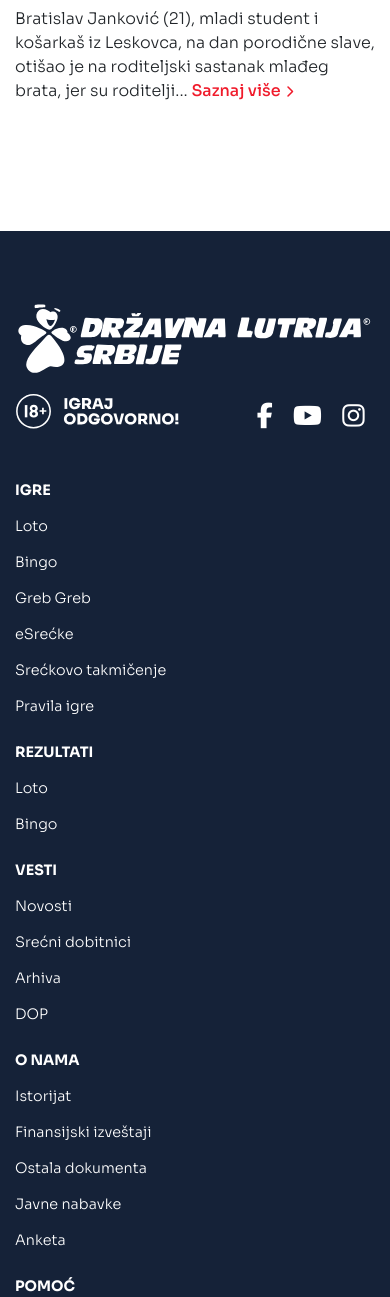
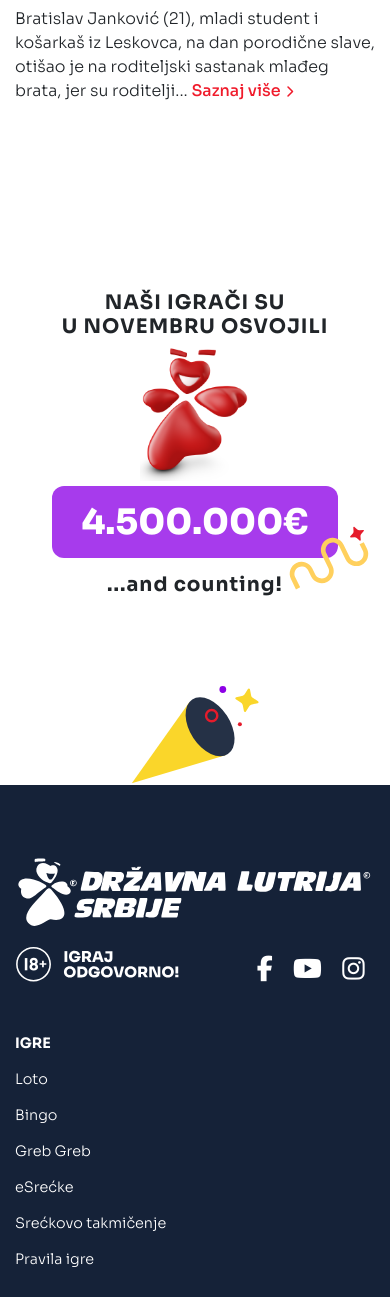
Before and after one commit to millan89/redesign, a PHP site: page /dobitnici.html in a window 390 px wide. Shown: the part 2873-4170 px from the top of the page. Run offline with PHP 8.4, Linux system fonts and the light colour scheme; some libraries are stand-ins or nearby versions; some web fonts are replaced.

Commit message:
dobitnici.html

```diff
--- a/css/style-1.css
+++ b/css/style-1.css
@@ -1518,6 +1518,49 @@
 	font-weight: 500;
 }
 
+.our-players {
+	padding-top: 60px;
+}
+
+.our-players .megafon {
+	width: 150px;
+	margin: 80px auto 0;
+	display: block;
+}
+
+.our-players h5 {
+	font-weight: 700;
+	letter-spacing: 2px;
+}
+
+.our-players__cash h1 {
+	background-color: var(--brand-purple);
+	color: #fff;
+	display: inline-block;
+	padding: 15px 45px;
+	font-weight: 900;
+	border-radius: 12px;
+	margin: 15px 0;
+	position: relative;
+	z-index: 2;
+}
+
+.our-players__cash h1::after {
+	content: url(/images/dobitnici/frcokla.svg);
+	width: 130px;
+	display: block;
+	position: absolute;
+	right: -58px;
+	top: 45px;
+}
+
+.our-players__srecko {
+	position: absolute;
+	z-index: 1;
+	width: 150px;
+	top: -36px;
+	left: 72px;
+}
 
 /* Large devices (desktops, less than 1200px) */
 @media (max-width: 1199.98px) {
@@ -1574,6 +1617,12 @@
 
 	.five-games__wrapper {
 		padding: 30px 10px 50px;
+	}
+
+	.our-players__srecko {
+		width: 140px;
+		top: -26px;
+		left: 27px;
 	}
 }
 
@@ -1650,6 +1699,22 @@
 	.pagination .line-middle {
 		width: 75%;
 	}
+
+	.our-players__srecko {
+		width: 140px;
+		top: -33px;
+		left: 64px;
+	}
+
+	.our-players__cash h1::after {
+		width: 100px;
+		right: -37px;
+		top: 54px;
+	}
+
+	.our-players .megafon {
+		width: 130px;
+	}
 }
 
 /* Small devices (landscape phones, less than 768px) */
@@ -1759,6 +1824,21 @@
 
 	.pagination .line-middle {
 		width: 45%;
+	}
+
+	.our-players__srecko {
+		width: 110px;
+		top: 0;
+		left: 50%;
+		position: relative;
+		transform: translateX(-50%);
+		margin-bottom: -10px;
+	}
+
+	.our-players__cash h1::after {
+		width: 80px;
+		right: -31px;
+		top: 40px;
 	}
 }
 
@@ -1899,6 +1979,14 @@
 	.pagination .line-middle {
 		display: none;
 	}
+
+	.our-players__cash h1 {
+		padding: 15px 30px;
+	}
+
+	.our-players h5 {
+		letter-spacing: 1px;
+	}
 }
 
 /* Extra large devices */
--- a/dobitnici.html
+++ b/dobitnici.html
@@ -475,7 +475,27 @@
     </section>
     <!-- ALL WINNERS -->
 
-
+    <!-- OUR PLAYERS -->
+    <section class="our-players">
+        <div class="container">
+            <div class="row">
+                <div class="col-lg-8 m-auto">
+                    <h5 class="text-uppercase text-center">Naši igrači su <br>u novembru osvojili</h5>
+                    <img src="images/dobitnici/srecko.png" alt="" class="our-players__srecko">
+                    <div class="our-players__cash d-flex justify-content-center">
+                        <h1 class="text-center">4.500.000€</h1>
+                    </div>
+                    <h5 class="text-center">...and counting!</h5>
+                </div>
+            </div>
+            <div class="row">
+                <div class="col-lg-8 m-auto">
+                    <img src="images/dobitnici/megafon.svg" alt="" class="megafon">
+                </div>
+            </div>
+        </div>
+    </section>
+    <!-- OUR PLAYERS -->
 
     <!-- FOOTER -->
     <footer class="footer">
```
